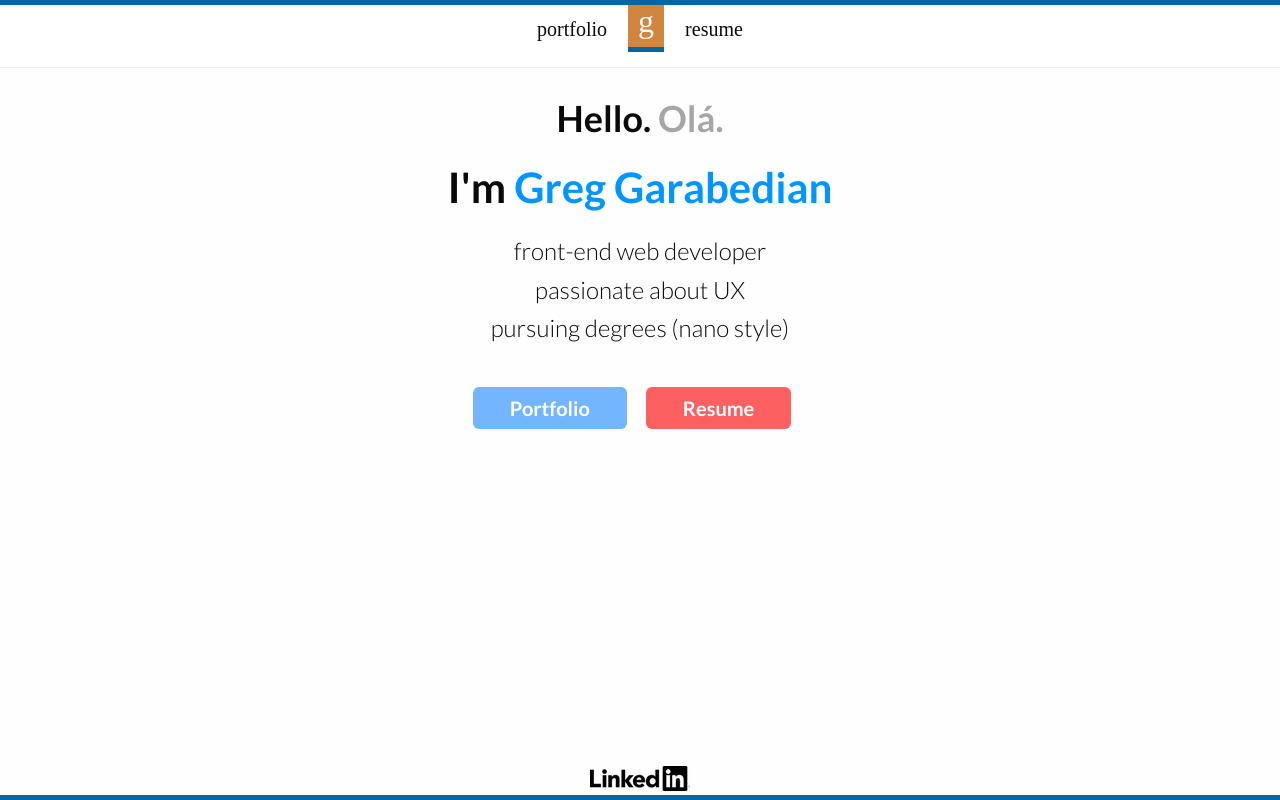
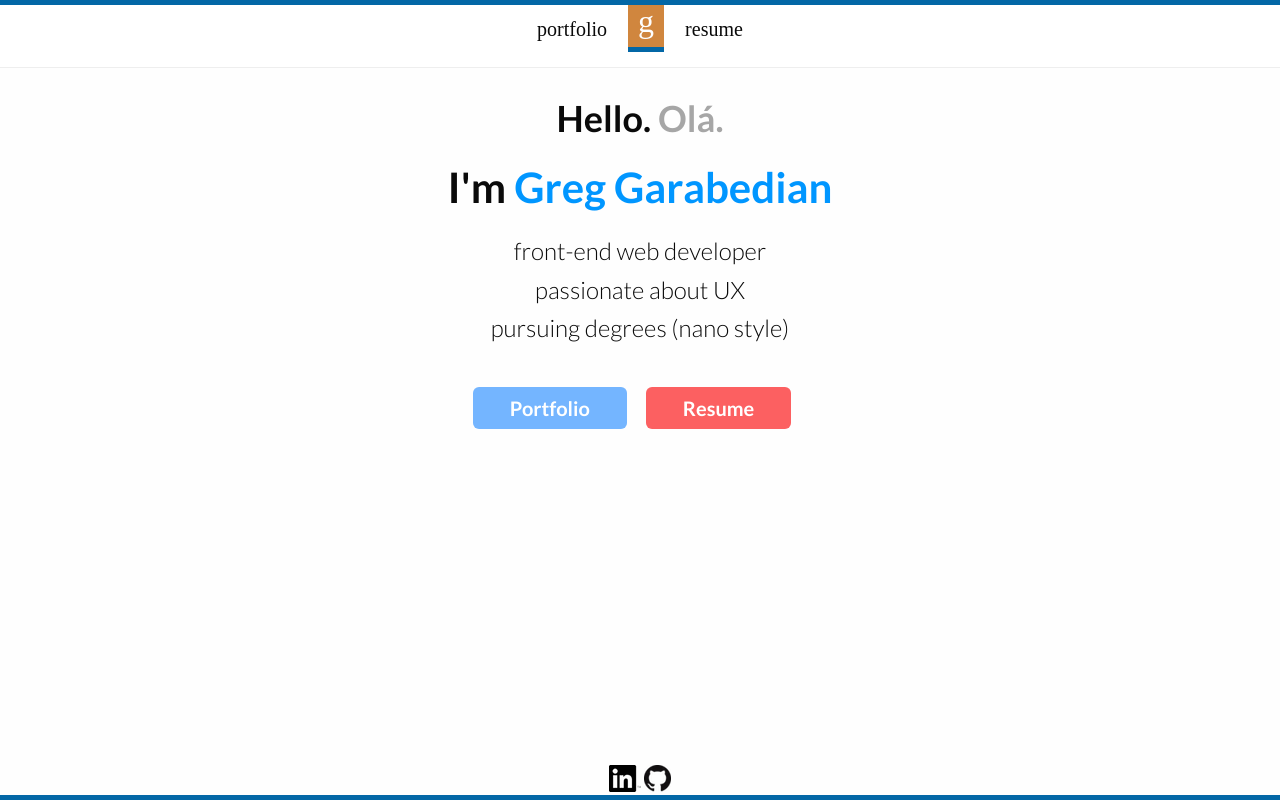
Before and after one commit to garabedium/resume, a website: page index.html in a window 1280 px wide. Drawn offline with nearby package versions, Linux system fonts and the light colour scheme; a web font is replaced by a local one.

Commit message:
feat: github icon

```diff
--- a/assets/scss/scss/_custom.scss
+++ b/assets/scss/scss/_custom.scss
@@ -335,7 +335,7 @@ footer {
 	left: 0;
 	right: 0;
 	// Not a good practice to set explicit height, however, footer here is super simple. Set via JS later
-	height: 35px;
+	height: 40px;
 	text-align: center;
 	border-bottom: solid 5px $primary-color;
 	.contact {
--- a/index.html
+++ b/index.html
@@ -57,10 +57,14 @@
 	<footer>
 		<div class="row">
 			<div class="column contact">
-				<a href="https://www.linkedin.com/in/garabedium" target="_blank" title="LinkedIn">
-					<img src="assets/images/logo-linkedin.png"
-						srcset="assets/images/logo-linkedin.png 1x, assets/images/logo-linkedin@2x.png 2x"
-					alt="LinkedIn"></a>
+				<a href="https://www.linkedin.com/in/garabedium" target="_blank" title="Gregory Garabedian on LinkedIn">
+					<img src="assets/images/logo-icon-linkedin.png"
+						srcset="assets/images/logo-icon-linkedin.png 1x, assets/images/logo-icon-linkedin@2x.png 2x"
+					alt="Gregory Garabedian on LinkedIn"></a>
+				<a href="https://www.github.com/garabedium" target="_blank" title="Garabedium on Github">
+					<img src="assets/images/logo-icon-github.png"
+						srcset="assets/images/logo-icon-github.png 1x, assets/images/logo-icon-github@2x.png 2x"
+					alt="Github"></a>
 			</div>
 		</div>
 	</footer>
```
Also changed, not shown: portfolio.html (+8 -0 lines), resume.html (+8 -0 lines), assets/images/logo-icon-github.png (added), assets/images/logo-icon-github@2x.png (added), assets/images/logo-icon-linkedin.png (added), assets/images/logo-icon-linkedin@2x.png (added), 2 other files.
